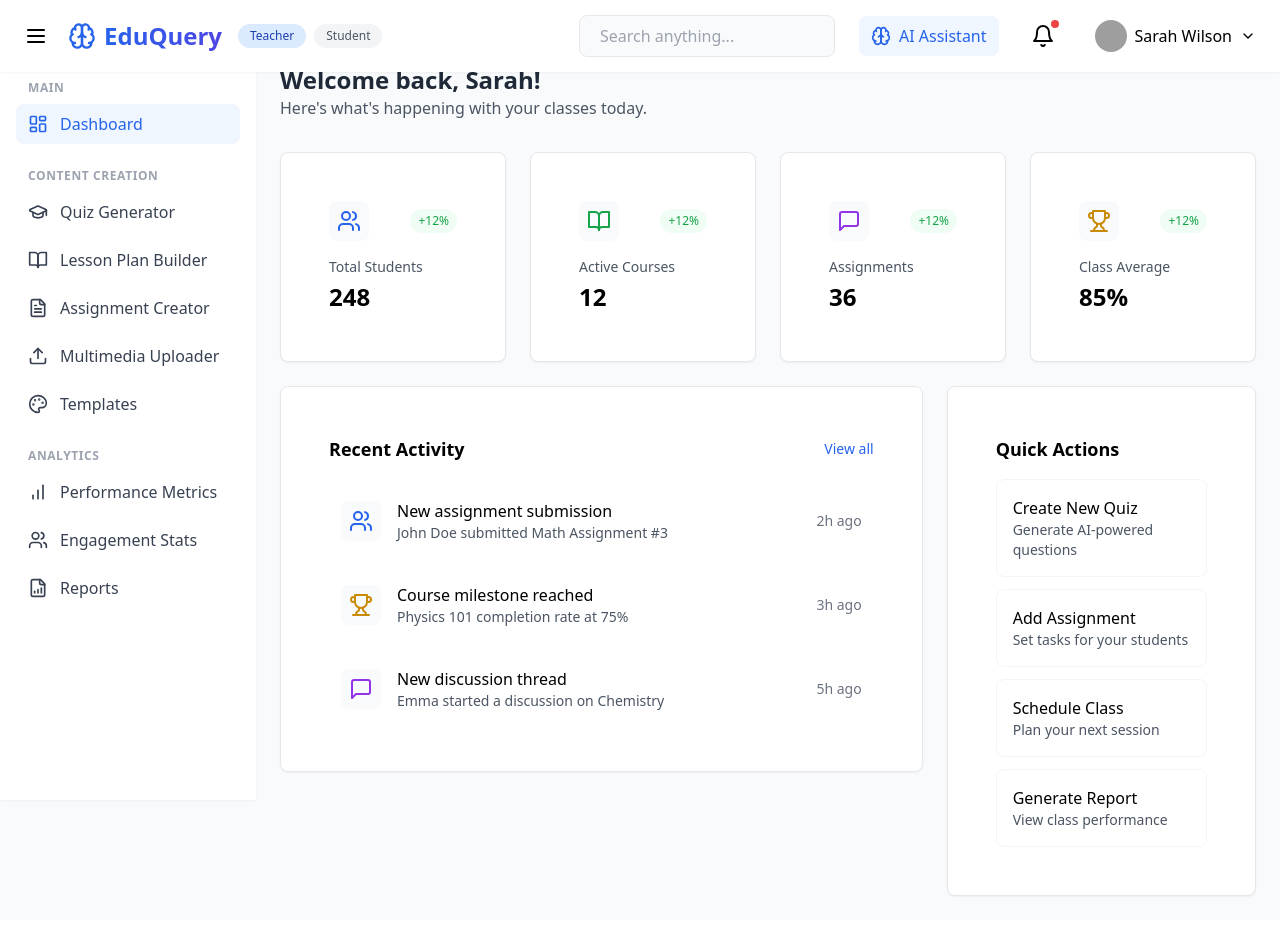
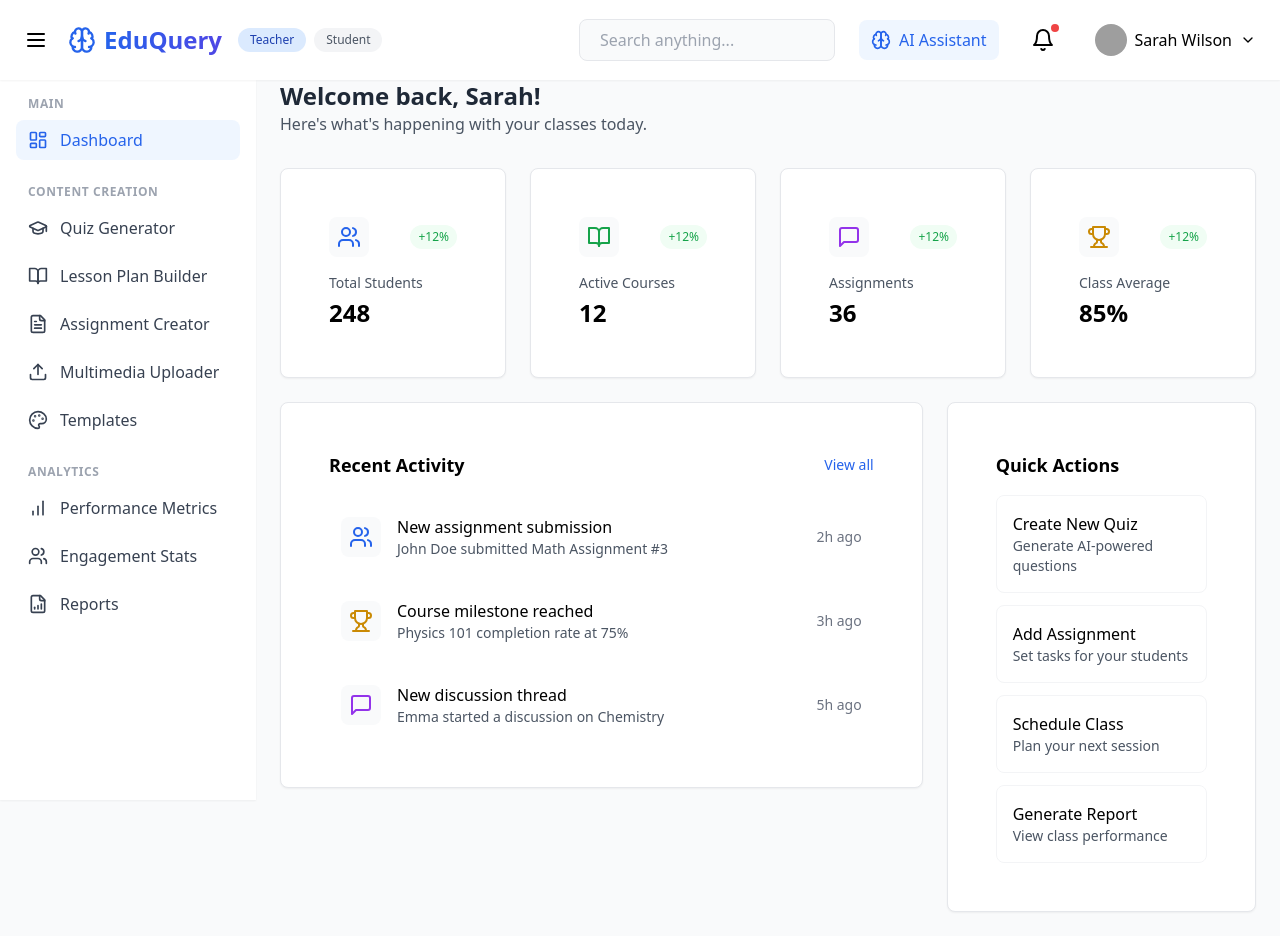
Before and after one commit to jhapran/edu-ai-companion_V1, a React (Vite) app: page / in a window 1280 px wide. Built offline with nearby package versions, Linux system fonts and the light colour scheme; grey boxes are pictures that could not be loaded.

Commit message:
Update DashboardLayout.tsx

```diff
--- a/src/components/DashboardLayout.tsx
+++ b/src/components/DashboardLayout.tsx
@@ -93,7 +93,7 @@ export default function DashboardLayout({ onAIChatToggle }: DashboardLayoutProps
     <div className="min-h-screen bg-gray-50">
       {/* Top Navigation */}
       <header className="bg-white shadow-sm fixed w-full z-10">
-        <div className="flex items-center justify-between px-4 py-3">
+        <div className="flex items-center justify-between px-4 py-4">
           <div className="flex items-center gap-3">
             <button
               onClick={() => setSidebarOpen(!sidebarOpen)}
@@ -170,7 +170,7 @@ export default function DashboardLayout({ onAIChatToggle }: DashboardLayoutProps
       </header>
 
       {/* Sidebar */}
-      <aside className={`fixed left-0 top-0 mt-16 h-[calc(100vh-4rem)] bg-white shadow-sm transition-all duration-300 overflow-y-auto ${sidebarOpen ? 'w-64' : 'w-20'}`}>
+      <aside className={`fixed left-0 top-0 mt-20 h-[calc(100vh-5rem)] bg-white shadow-sm transition-all duration-300 overflow-y-auto ${sidebarOpen ? 'w-64' : 'w-20'}`}>
         <nav className="p-4 space-y-6">
           {menuItems.map((section, index) => (
             <div key={index} className="space-y-2">
@@ -201,7 +201,7 @@ export default function DashboardLayout({ onAIChatToggle }: DashboardLayoutProps
       </aside>
 
       {/* Main Content */}
-      <main className={`pt-16 ${sidebarOpen ? 'ml-64' : 'ml-20'} transition-all duration-300 p-6`}>
+      <main className={`pt-20 ${sidebarOpen ? 'ml-64' : 'ml-20'} transition-all duration-300 p-6`}>
         <Outlet />
       </main>
     </div>
```
